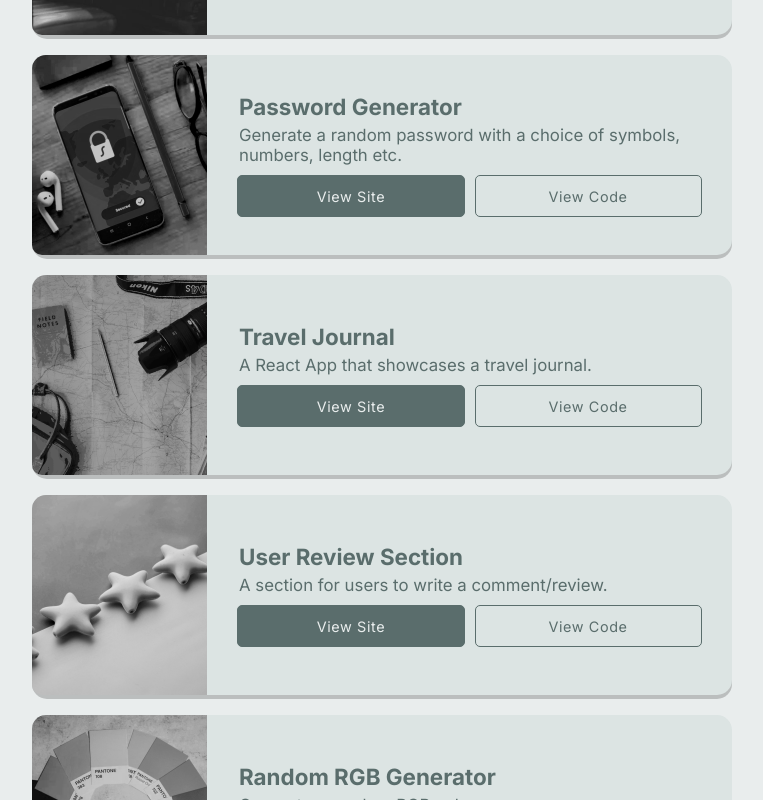
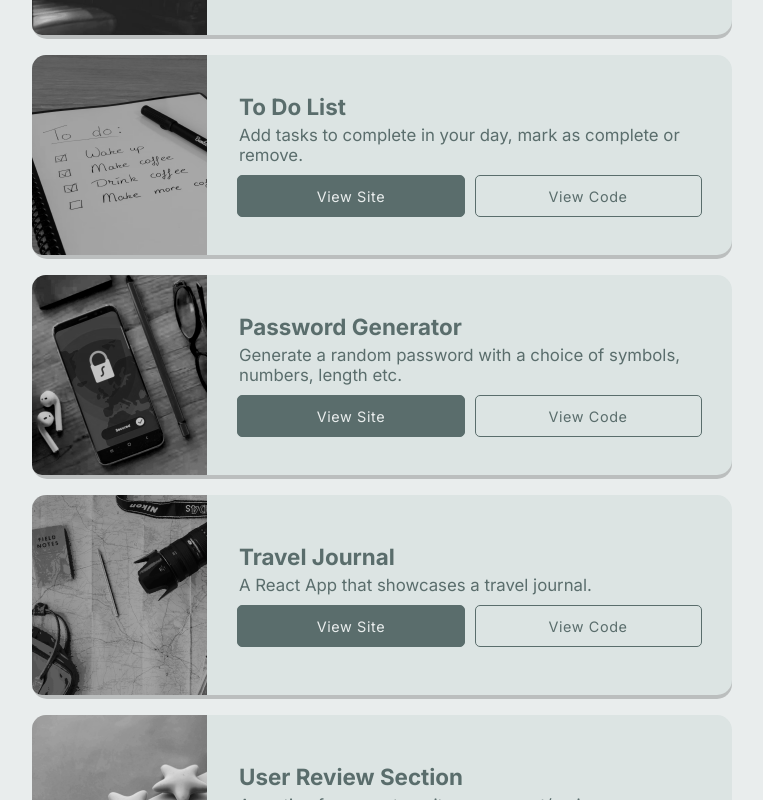
Before and after one commit to BenAllington95/my-portfolio-reactjs, a React (Create React App) app in the folder my-app/: page / in a window 1280 px wide. Shown: the part 2960-3760 px from the top of the page, without its empty margins (258-1021 px from the left). Built offline with nearby package versions, Linux system fonts and the light colour scheme.

Commit message:
Added new projects and new img

```diff
--- a/my-app/src/project-data.js
+++ b/my-app/src/project-data.js
@@ -5,6 +5,13 @@ export default [
         description: "Designed to order food for mobile users",
         siteUrl: "https://bensdinerapp.netlify.app/",
         codeUrl: "https://github.com/BenAllington95/diner-app-vanillajs"
+    },
+    {
+        title: 'To Do List',
+        url: require('./images/to-do-list-img.png'),
+        description: "Add tasks to complete in your day, mark as complete or remove.",
+        siteUrl: "https://benallington-todolist.netlify.app/",
+        codeUrl: "https://github.com/BenAllington95/to-do-list-vanillajs"
     },
     {
         title: 'Password Generator',
@@ -28,11 +35,11 @@ export default [
         codeUrl: "https://github.com/BenAllington95/comment-section-js"
     },
     {
-        title: 'Random RGB Generator',
+        title: 'RGBA Generator',
         url: require('./images/rgb-generator-img.png'),
         description: "Generate a random RGB colour.",
-        siteUrl: "https://benallington-rba-generator.netlify.app/",
-        codeUrl: "https://github.com/BenAllington95/instagram-clone-vanillajs"
+        siteUrl: "https://benallington-rgbacolorgenerator.netlify.app/",
+        codeUrl: "https://github.com/BenAllington95/rgba-color-generator-js"
     },
     {
         title: 'Unit Converter',
```
Also changed, not shown: my-app/src/images/to-do-list-img.png (added).
